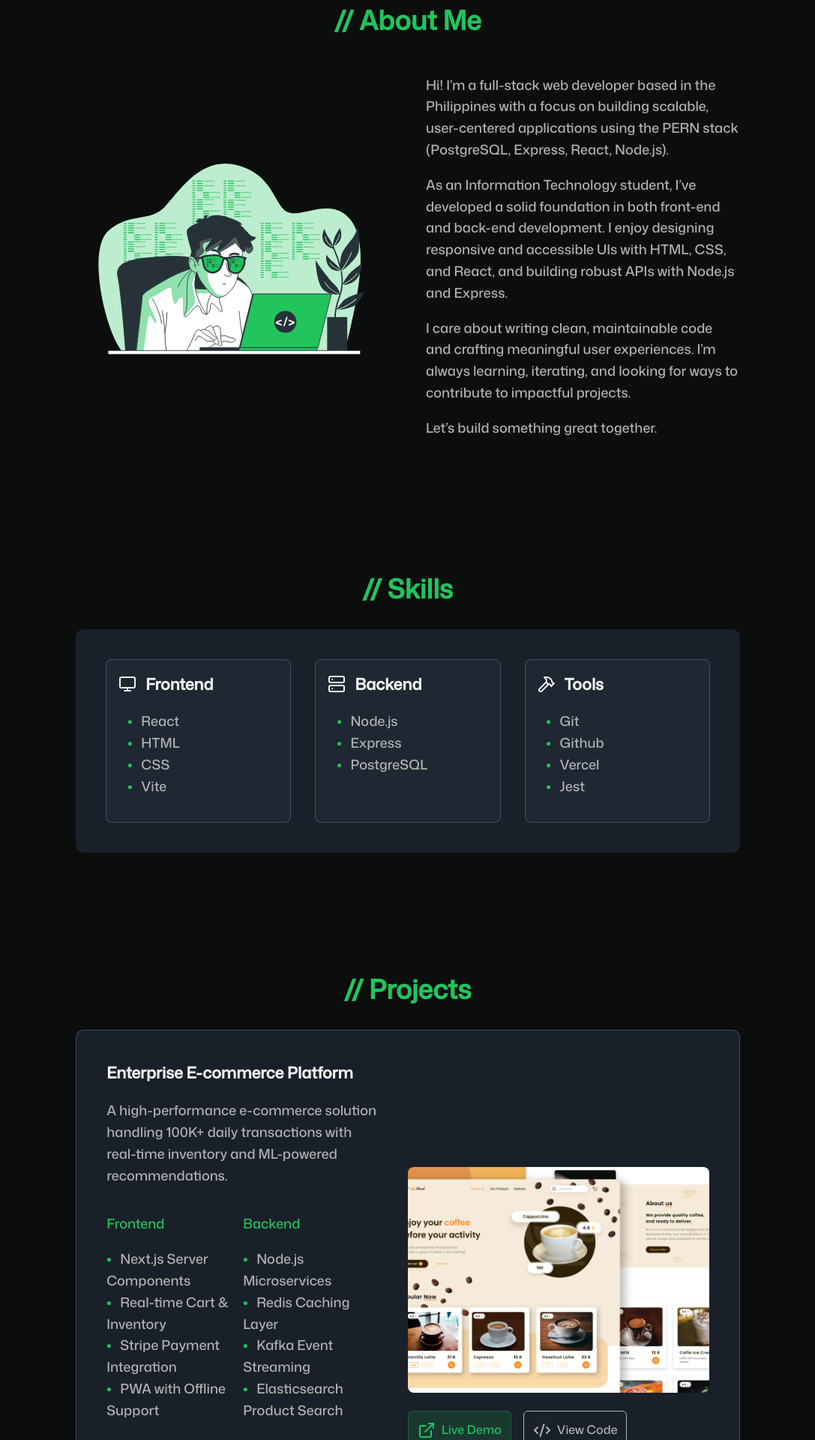
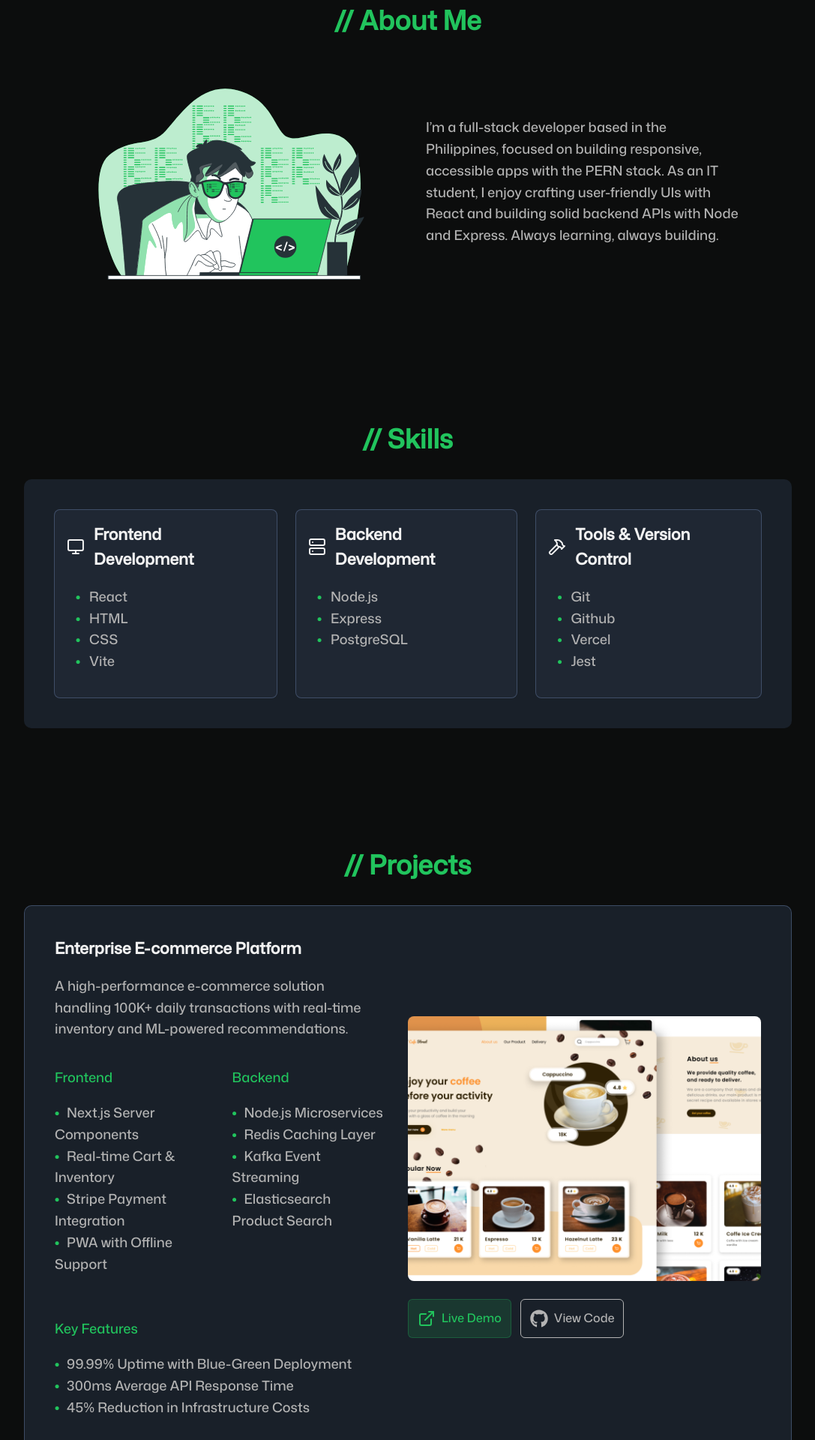
Before and after one commit to lawrence-ruscia/homepage, a React (Vite) app: page / in a window 1280 px wide. Shown: the part 720-2640 px from the top of the page at 75% size, without its empty margins (96-1183 px from the left). Built offline with nearby package versions, Linux system fonts and the light colour scheme.

Commit message:
style: enhance overall responsiveness for most screen sizes

```diff
--- a/src/assets/styles/About.module.css
+++ b/src/assets/styles/About.module.css
@@ -3,6 +3,8 @@
   flex-direction: column;
   align-items: center;
 
+  margin-inline: auto;
+  max-width: 80ch;
   margin-block: var(--space-section);
 }
 
--- a/src/assets/styles/Hero.module.css
+++ b/src/assets/styles/Hero.module.css
@@ -1,6 +1,10 @@
 .hero {
   display: flex;
   flex-direction: column-reverse;
+
+  margin-inline: auto;
+  padding-inline: clamp(1rem, 5vw, 6rem);
+  max-width: 80ch;
 
   margin-block: var(--space-section);
 }
--- a/src/assets/styles/Projects.module.css
+++ b/src/assets/styles/Projects.module.css
@@ -16,7 +16,8 @@ li {
   color: var(--color-brand-primary);
   font-weight: bold;
   display: inline-block;
-  width: 1em;
+
+  width: 1rem;
 }
 
 .projects {
@@ -57,6 +58,7 @@ li {
     'frontend backend'
     'features features';
   justify-content: space-between;
+  gap: clamp(1rem, 4vw, 2.5rem);
 }
 
 .frontend {
@@ -87,8 +89,9 @@ li {
 
 .links {
   display: flex;
+  justify-items: space-between;
   align-items: center;
-  gap: var(--space-4);
+  gap: var(--space-3);
 
   margin-top: var(--space-4);
 }
@@ -98,6 +101,7 @@ li {
 
   display: flex;
   align-items: center;
+
   gap: var(--space-2);
 }
 
--- a/src/assets/styles/Skills.module.css
+++ b/src/assets/styles/Skills.module.css
@@ -1,7 +1,9 @@
 .skills {
+  width: 100%;
   display: flex;
   flex-direction: column;
 
+  margin-inline: auto;
   margin-block: var(--space-section);
 }
 
@@ -29,8 +31,6 @@
 }
 
 .grid {
-  flex: 1;
-
   padding: var(--space-4);
 
   background-color: var(--color-surface-light);
@@ -55,11 +55,6 @@
 }
 
 @media (min-width: 768px) {
-  .content {
-    flex-direction: row;
-    gap: var(--space-6);
-  }
-
   .grid:hover {
     border: 1px solid var(--color-brand-primary);
     background-color: hsla(142, 71%, 45%, 0.1);
@@ -67,7 +62,12 @@
 }
 
 @media (min-width: 1024px) {
+  .skills {
+    width: auto;
+  }
   .content {
+    flex-direction: row;
+    justify-content: center;
     padding: var(--space-7);
   }
 }
--- a/src/assets/styles/global.css
+++ b/src/assets/styles/global.css
@@ -35,7 +35,7 @@ button,
 
   /* Text */
   --color-text-primary: hsl(0 0% 95%);
-  --color-text-muted: hsl(0 0% 70%);
+  --color-text-muted: hsl(0, 0%, 70%);
 
   /* Backgrounds */
   --color-bg-primary: hsl(180, 4%, 5%);
@@ -156,7 +156,7 @@ body {
 
   padding-inline: clamp(1rem, 5vw, 6rem);
   margin-inline: auto;
-  max-width: 80ch;
+  max-width: 80%;
 }
 
 /* Tablet */
--- a/src/components/About.jsx
+++ b/src/components/About.jsx
@@ -29,7 +29,7 @@ const text3 = (
 const text4 = <p>Let’s build something great together.</p>;
 const largeScreenTexts = [text1, text2, text3, text4];
 const mobileScreenText = (
-  <p className={styles.mobileText}>
+  <p>
     I’m a full-stack developer based in the Philippines, focused on building
     responsive, accessible apps with the PERN stack. As an IT student, I enjoy
     crafting user-friendly UIs with React and building solid backend APIs with
@@ -44,13 +44,7 @@ export const About = () => {
     <section id='about' className={styles.about}>
       <h2 className={`${styles.title} section-title`}>About Me</h2>
       <div className={styles.content}>
-        {isMobile ? (
-          mobileScreenText
-        ) : (
-          <div className={styles.textContent}>
-            {largeScreenTexts.map((text) => text)}
-          </div>
-        )}
+        <div className={styles.textContent}>{mobileScreenText}</div>
 
         <div className={styles.illustration} aria-hidden='true'>
           <img src={illustration} loading='lazy' alt='' />
--- a/src/components/Footer.jsx
+++ b/src/components/Footer.jsx
@@ -27,18 +27,33 @@ export const Footer = () => {
 
         <a href='#' className='secondaryBtn'>
           <Download />
-          Download Resume
+          Download CV
         </a>
       </div>
 
       <ul className={styles.socials}>
-        <a href='https://github.com/lawrence-ruscia' target='_blank'>
+        <a
+          href='https://github.com/lawrence-ruscia'
+          target='_blank'
+          aria-label='View Github profile'
+          title='View Github profile'
+        >
           <Github className={styles.icon} />
         </a>
-        <a href='#'>
+        <a
+          href='#'
+          target='_blank'
+          aria-label='View Linkedin profile'
+          title='View Linkedin profile'
+        >
           <Linkedin className={styles.icon} />
         </a>
-        <a href='#'>
+        <a
+          href='#'
+          target='_blank'
+          aria-label='View X profile'
+          title='View X profile'
+        >
           <X className={styles.icon} />
         </a>
       </ul>
--- a/src/components/Projects.jsx
+++ b/src/components/Projects.jsx
@@ -1,8 +1,12 @@
 import styles from '../assets/styles/Projects.module.css';
 import ecommerce from '../assets/images/preview-e-commerce.png';
 import dataVisualization from '../assets/images/preview-data-visualization.png';
-import { CodeXml, ExternalLink } from 'lucide-react';
+import { useBreakpoint } from '../utils/useBreakpoint';
+import { ExternalLink } from 'lucide-react';
+import { Github } from './Github.jsx';
+
 export const Projects = () => {
+  const isMobile = useBreakpoint('(max-width: 768px)');
   return (
     <section id='projects' className={styles.projects}>
       <h2 className='section-title'>Projects</h2>
@@ -45,13 +49,33 @@ export const Projects = () => {
             <img src={ecommerce} alt='' />
 
             <div className={styles.links}>
-              <a href='#preview' className='cta'>
-                <ExternalLink />
-                Live Demo
+              <a
+                href='#preview'
+                className='cta'
+                aria-label='View live demo'
+                title='View live demo'
+              >
+                {isMobile ? (
+                  <ExternalLink />
+                ) : (
+                  <>
+                    <ExternalLink /> Live Demo
+                  </>
+                )}
               </a>
-              <a href='#preview' className='secondaryBtn'>
-                <CodeXml />
-                View Code
+              <a
+                href='#preview'
+                className='secondaryBtn'
+                aria-label='View code on GitHub'
+                title='View code on GitHub'
+              >
+                {isMobile ? (
+                  <Github color='var(--color-text-muted)' />
+                ) : (
+                  <>
+                    <Github color='var(--color-text-muted)' /> View Code
+                  </>
+                )}
               </a>
             </div>
           </div>
@@ -93,13 +117,33 @@ export const Projects = () => {
           <div className={styles.preview}>
             <img src={dataVisualization} alt='' />
             <div className={styles.links}>
-              <a href='#preview' className='cta'>
-                <ExternalLink />
-                Live Demo
+              <a
+                href='#preview'
+                className='cta'
+                aria-label='View live demo'
+                title='View live demo'
+              >
+                {isMobile ? (
+                  <ExternalLink />
+                ) : (
+                  <>
+                    <ExternalLink /> Live Demo
+                  </>
+                )}
               </a>
-              <a href='#preview' className='secondaryBtn'>
-                <CodeXml />
-                View Code
+              <a
+                href='#preview'
+                className='secondaryBtn'
+                aria-label='View code on GitHub'
+                title='View code on GitHub'
+              >
+                {isMobile ? (
+                  <Github color='var(--color-text-muted)' />
+                ) : (
+                  <>
+                    <Github color='var(--color-text-muted)' /> View Code
+                  </>
+                )}
               </a>
             </div>
           </div>
--- a/src/components/Skills.jsx
+++ b/src/components/Skills.jsx
@@ -10,7 +10,7 @@ export const Skills = () => {
         <div className={styles.grid}>
           <h3 className={styles.heading}>
             <Monitor />
-            Frontend
+            Frontend Development
           </h3>
           <ul className={styles.skillList}>
             <li>React</li>
@@ -23,7 +23,7 @@ export const Skills = () => {
         <div className={styles.grid}>
           <h3 className={styles.heading}>
             <Server />
-            Backend
+            Backend Development
           </h3>
           <ul className={styles.skillList}>
             <li>Node.js</li>
@@ -35,7 +35,7 @@ export const Skills = () => {
         <div className={styles.grid}>
           <h3 className={styles.heading}>
             <Hammer />
-            Tools
+            Tools & Version Control
           </h3>
           <ul className={styles.skillList}>
             <li>Git</li>
```
